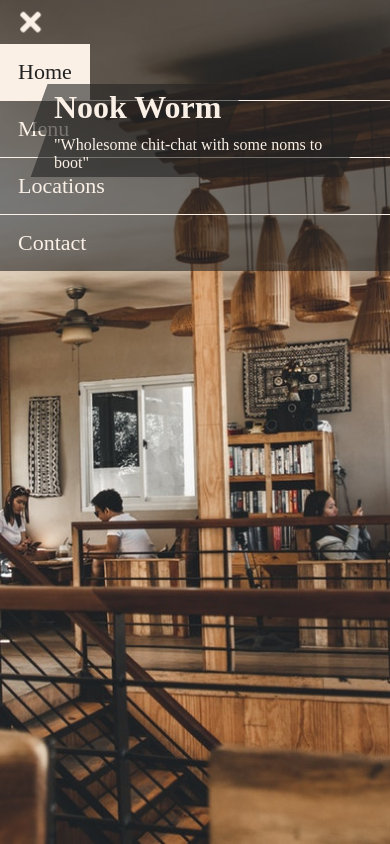
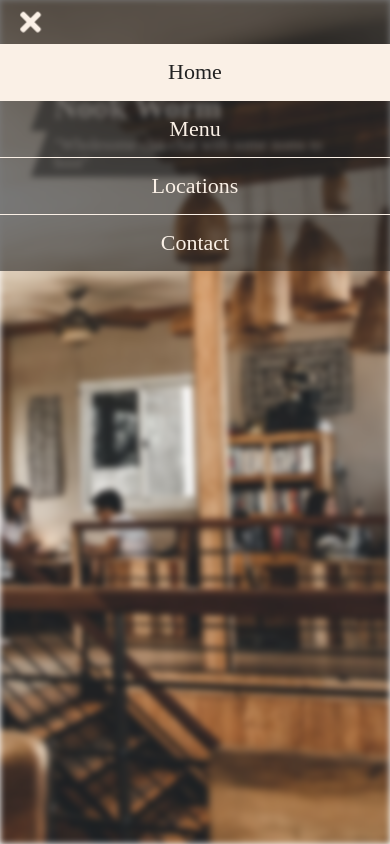
Before and after one commit to aznafro/restaurant, a website built with webpack: page dist/index.html in a window 390 px wide. Both pictures are taken after a click on the element 30 px from the left and 22 px from the top of the page. Built offline with nearby package versions, Linux system fonts and the light colour scheme.

Commit message:
add screen and blur to navbar toggle in mobile view

```diff
--- a/src/js/components/navbar.js
+++ b/src/js/components/navbar.js
@@ -5,6 +5,9 @@ const navbar = () => {
 	let navToggle = document.createElement("span");
 	let navToggleIcon = document.createElement("i");
 	let navItems = [];
+
+	let screen;
+	let content;
 
 	// nav toggle
 	navToggleIcon.classList.add("fas");
@@ -15,7 +18,13 @@ const navbar = () => {
 
 	let toggled = false;
 	navToggle.addEventListener("click", function() {
-		// this.classList.toggle("spin");
+		if(!screen) {
+			screen = document.querySelector(".screen");
+			content = document.querySelector(".content");
+		}
+
+		screen.classList.toggle("hidden");
+		content.classList.toggle("blur");
 
 		if(!toggled) {
 			this.style.animation = ".5s spinIn forwards";
@@ -28,7 +37,6 @@ const navbar = () => {
 		navItems.forEach(function(navItem) {
 			setTimeout(function() {
 				navItem.classList.toggle("nav-item-in");
-				console.log(delay + "s");
 			}, delay);
 			delay += 50;
 		});
--- /dev/null
+++ b/src/js/components/screen.js
@@ -0,0 +1,8 @@
+const screen = () => {
+	let screen = document.createElement("div");
+	screen.classList.add("screen");
+	screen.classList.add("hidden");
+	return screen;
+}
+
+export default screen;
--- a/src/js/index.js
+++ b/src/js/index.js
@@ -1,4 +1,5 @@
 import navbar from "./components/navbar.js";
+import screen from "./components/screen";
 import home from "./sections/home.js";
 import menu from "./sections/menu.js";
 import locations from "./sections/locations.js";
@@ -6,21 +7,29 @@ import contact from "./sections/contact.js";
 
 (function() {
 	let nav = navbar();
+	let scrn = screen();
 	let homeSection = home(),
 		menuSection,
 		locationsSection,
 		contactSection;
-
-	let content = document.querySelector(".content");
+	let body = document.body;
+	let content = document.createElement("div");
 	let innerContainer = document.createElement("div");
 
 	// add nav
-	content.appendChild(nav);
+	body.appendChild(nav);
+
+	// add screen, this is used when the background gets blurred.
+	// it blocks the user from interacting with the background
+	body.appendChild(scrn);
+
+	// init with the home content
+	innerContainer.classList.add("inner-container");
+	innerContainer.appendChild(homeSection);
 
 	// add inner container where all the tab contents will go
-	innerContainer.classList.add("inner-container");
 	content.appendChild(innerContainer);
 
-	// init with the home content
-	innerContainer.appendChild(homeSection);
+	content.classList.add("content");
+	body.appendChild(content);
 })();
--- a/src/sass/components/navbar.scss
+++ b/src/sass/components/navbar.scss
@@ -1,6 +1,10 @@
 nav {
-	position: relative;
+	position: absolute;
+	top: 0;
+	left: 0;
+	width: 100%;
 	background-color: $black-trans;
+	z-index: 2;
 
 	.nav-toggle {
 		display: inline-block;
@@ -20,6 +24,7 @@ nav {
 		width: 100%;
 		top: 44px;
 		left: -100%;
+		z-index: 2;
 	}
 }
 
@@ -44,6 +49,7 @@ nav {
 	padding: 15px 18px;
 	font-size: 22px;
 	text-align: center;
+	width: 100%;
 
 	&:hover {
 		cursor: pointer;
@@ -93,7 +99,8 @@ nav {
 
 @media only screen and (min-width: 768px) {
 	nav {
-		position: absolute;
+		top: unset;
+		left: unset;
 		bottom: 10%;
 		right: 0;
 		width: 80%;
--- /dev/null
+++ b/src/sass/components/screen.scss
@@ -0,0 +1,16 @@
+.screen {
+	position: absolute;
+	top: 0;
+	left: 0;
+	width: 100%;
+	height: 100vh;
+	z-index: 1;
+}
+
+.hidden {
+	display: none;
+}
+
+.blur {
+	filter: blur(3px);
+}
--- a/src/sass/main.scss
+++ b/src/sass/main.scss
@@ -3,6 +3,7 @@
 @import "base/typography";
 
 @import "components/navbar";
+@import "components/screen";
 
 @import "sections/content";
 @import "sections/home";
--- a/src/sass/sections/content.scss
+++ b/src/sass/sections/content.scss
@@ -4,9 +4,10 @@
 	background-position: center center;
 	background-repeat: no-repeat;
 	height: 100%;
+	z-index: 0;
 
 	.inner-container {
 		position: relative;
-		padding: 40px 10vw;
+		padding: 84px 10vw;
 	}
 }
```
Also changed, not shown: dist/index.html, dist/main.css, dist/main.js, 1 other file.
